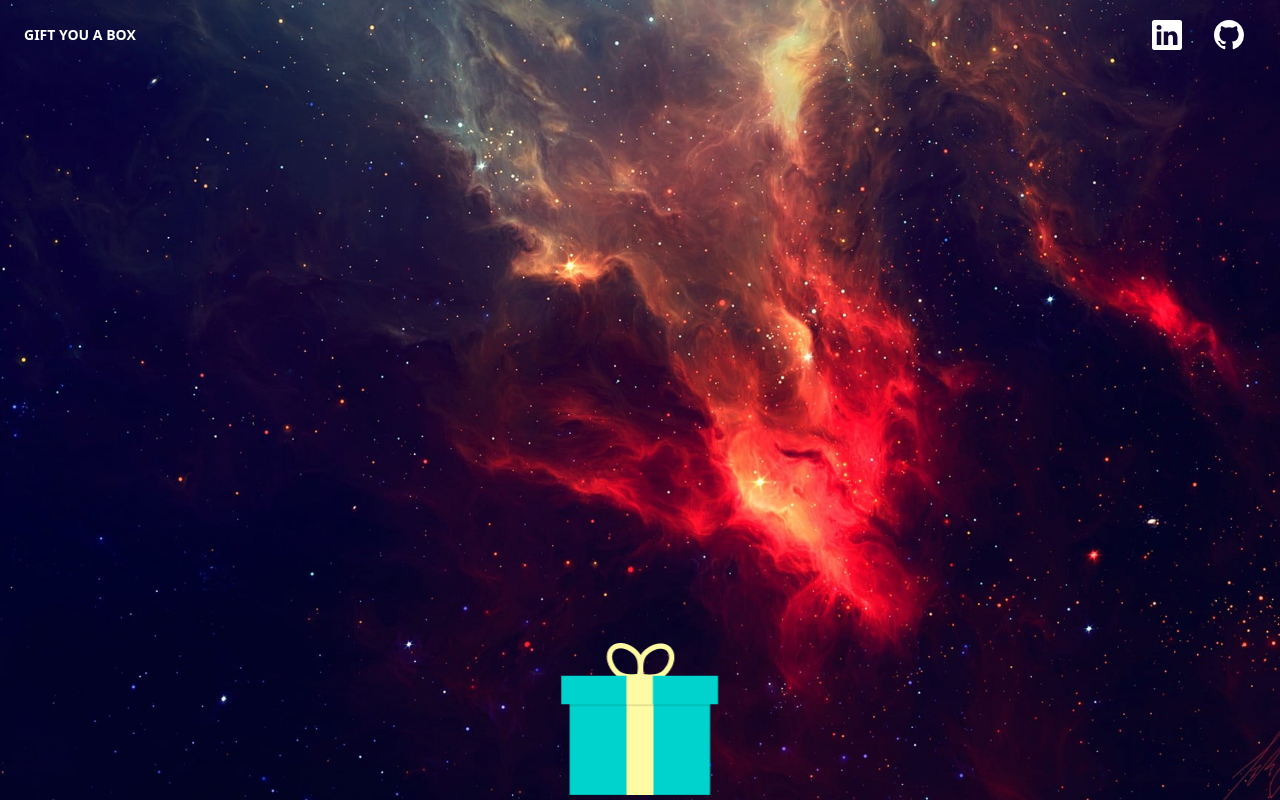
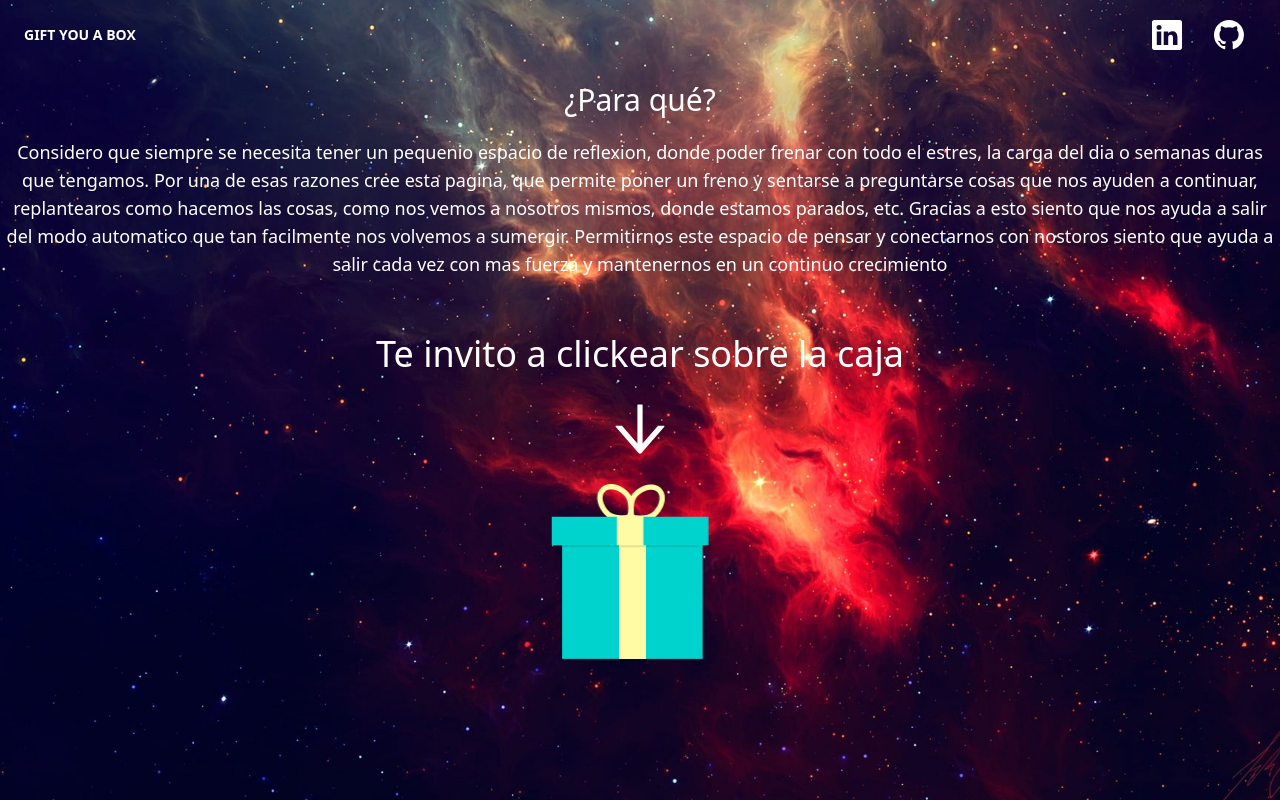
Before and after one commit to PedroAgustinBauso/A-Box-Moment, a React (Create React App) app: page / in a window 1280 px wide. Built offline with nearby package versions, Linux system fonts and the light colour scheme.

Commit message:
MVP casi listo

```diff
--- a/src/Common/Preguntas.json
+++ b/src/Common/Preguntas.json
@@ -1,5 +1,5 @@
 [
     {
-        "preguntas": ["¿Qué deseas?","¿Cuál es la experiencia que quieres crear?","¿Qué pasa si no funciona como a ti te gustaría?","¿Qué harás si las cosas no salen bien?"]
+        "preguntas": ["¿Qué deseas?","¿Cuál es la experiencia que quieres crear?","¿Qué pasa si no funciona como a ti te gustaría?","¿Qué harás si las cosas no salen bien?","¿Vives o sobrevives?","¿Quién eres?","¿Para qué estás aquí?","¿Hacia dónde te quisieras dirigir?","¿Crees en ti?","¿Cuáles son tus autoexigencias?","¿Hay algo que te gustaría hacer pero no te atreves?","¿Qué es importante para ti?","¿Estás satisfecho contigo mismo?","¿En qué medida controlas el curso que toma tu vida?"]
     }
 ]
--- a/src/Components/GiftBox/GiftAnimationBox.js
+++ b/src/Components/GiftBox/GiftAnimationBox.jsx
@@ -1,23 +1,18 @@
-import React, { useEffect, useReducer, useRef, useState } from "react";
+import React, { useEffect, useReducer, useRef } from "react";
 import "./style.css";
 
 import box from "../../img/BoxBottom.png";
 import boxLid from "../../img/boxTop.png";
 import Swal from "sweetalert2";
 import withReactContent from "sweetalert2-react-content";
-
-// import kuku from "./images/jump-character.png";
-// import ConfettiGenerator from "./CanvasConfetti";
-// import Confetti from "./confetti/Confetti";
-
 import Preguntas from "../../Common/Preguntas.json"
 
 const init_state = {
   move: "move",
-  jump: "",
   rotated: "",
   rotating: "",
 };
+
 
 export default function GiftBoxAnimation() {
 
@@ -26,7 +21,6 @@ export default function GiftBoxAnimation() {
   },[])
 
   const refOne = useRef(null)
-
 
   const [state, setState] = useReducer(
     (state, new_state) => ({
@@ -39,24 +33,24 @@ export default function GiftBoxAnimation() {
   function handleClickAway(e) {
     if(!refOne.current.contains(e.target)){
       setState(init_state)
-      console.log('Esta clickeando fuera')
     }
   }
 
-  const { move, rotating, rotated, jump } = state;
+  const { move, rotating, rotated } = state;
 
   function animate() {
     let isDone = rotated === "rotated" ? true : false;
 
     if (!isDone) {
       setState({ rotating: "rotating" });
-      mostrarAlerta()
+
       setTimeout(() => {
-        setState({ jump: "jump" });
-      }, 300);
+        mostrarAlerta()
+      }, 100);
+
       setTimeout(() => {
         setState({ rotated: "rotated" });
-      }, 1000);
+      }, 500);
     } else {
       setState(init_state);
     }
@@ -64,14 +58,19 @@ export default function GiftBoxAnimation() {
     setState({ move: moving });
   }
 
+
+
   const MySwal = withReactContent(Swal);
   function mostrarAlerta() {
+    const random = () => Math.floor(Math.random() * Preguntas[0].preguntas.length);
     MySwal.fire({
-      title: Preguntas[0].preguntas,
+      title: Preguntas[0].preguntas[random()],
       width: 600,
       padding: "3em",
       color: "#716add",
       background: "#fff",
+      confirmButtonText:"Ok",
+      // confirmButtonColor:"red",
       backdrop: `
       rgba(0,0,0,0.4)
       left top
@@ -82,17 +81,17 @@ export default function GiftBoxAnimation() {
 
   return (
     <div className="App">
-      {/* <Confetti open={jump === "jump"} /> */}
-      <div className="img-container"ref={refOne}>
-        {/* <img className={`kuku ${jump}`} src={kuku} alt="kuku" /> */}
-        <button className="box" onClick={() => animate()}>
-          <img src={box} alt="box" />
-        </button>
+      <div className="img-container "ref={refOne}>
         <img
           className={`lid ${move} ${rotating} ${rotated}`}
           src={boxLid}
           alt="box-lid"
+          style={{marginBottom:"-4px"}}
         />
+        <button className="box pt-14 items-center" onClick={() => animate()}>
+          <img src={box} alt="box" />
+        </button>
+
       </div>
     </div>
   );
--- a/src/Components/GiftBox/style.css
+++ b/src/Components/GiftBox/style.css
@@ -3,73 +3,62 @@
     border: 0;
     margin: 0;
     padding: 0;
-    position: absolute;
+    /* position: absolute; */
     left: 50%;
-    transform: translate(-50%);
+    /* transform: translate(-50%); */
     bottom: 0;
     cursor: pointer;
     outline: none;
   }
 
-  .box img {
-    margin: 5px;
+
+  .lid {
+    /* position: absolute; */
+    left: 50%;
+    transform: translate(-50);
+    /* bottom: 5.8em; */
   }
 
-  .kuku {
-    position: absolute;
-    left: 50%;
-    transform: translate(-50%);
-    bottom: 0;
-    z-index: -1;
-  }
-
-  .lid {
-    position: absolute;
-    left: 50%;
-    transform: translate(-50%);
-    bottom: 5.8em;
-  }
-
-  .jump {
+  /* .jump {
     animation: 1s jump infinite alternate;
-  }
+  } */
 
   .move {
     animation: 1s wiggle infinite linear;
   }
 
-  .rotating {
+  /* .rotating {
     animation: 1s rotating;
   }
 
   .rotated {
     transform: rotate(145deg) translate(-70%, -170px);
-  }
+  } */
 
   @keyframes wiggle {
     10%,
     90% {
-      transform: translate(-50%) translate3d(-1px, 0, 0);
+      transform: translate(-5%) translate3d(-1px, 0, 0);
     }
 
     20%,
     80% {
-      transform: translate(-50%) translate3d(2px, 0, 0);
+      transform: translate(-5%) translate3d(2px, 0, 0);
     }
 
     30%,
     50%,
     70% {
-      transform: translate(-50%) translate3d(-4px, 0, 0);
+      transform: translate(-5%) translate3d(-4px, 0, 0);
     }
 
     40%,
     60% {
-      transform: translate(-50%) translate3d(4px, 0, 0);
+      transform: translate(-5%) translate3d(4px, 0, 0);
     }
   }
 
-  @keyframes rotating {
+  /* @keyframes rotating {
     0% {
       transform: rotate(0deg) translate(-50%, 0);
     }
@@ -77,13 +66,13 @@
     100% {
       transform: rotate(145deg) translate(-70%, -170px);
     }
-  }
+  } */
 
-  @keyframes jump {
+  /* @keyframes jump {
     from {
       bottom: 0;
     }
     to {
       bottom: 20em;
     }
-  }
+  } */
--- a/src/Components/NavBar.jsx
+++ b/src/Components/NavBar.jsx
@@ -11,19 +11,20 @@ const NavBar = () => {
       <nav className="relative flex flex-wrap items-center justify-between px-2 py-3 bg-transparent mb-3">
         <div className="container px-4 mx-auto flex flex-wrap items-center justify-between">
           <div className="w-full relative flex justify-between lg:w-auto lg:static lg:block lg:justify-start">
-            <a
+            {/* <a
               className="text-sm font-bold leading-relaxed inline-block mr-4 py-2 whitespace-nowrap uppercase text-white"
-              href="#pablo"
+              href=""
             >
               Gift you a box
-            </a>
+            </a> */}
+            <h3 className="text-sm font-bold leading-relaxed inline-block mr-4 py-2 whitespace-nowrap uppercase text-white">Gift you a box</h3>
             <button
               className="text-white cursor-pointer text-xl leading-none px-3 py-1 border border-solid border-transparent rounded bg-transparent block lg:hidden outline-none focus:outline-none"
               type="button"
               onClick={() => setNavbarOpen(!navbarOpen)}
             >
-              <svg xmlns="http://www.w3.org/2000/svg" fill="none" viewBox="0 0 24 24" stroke-width="1.5" stroke="currentColor" class="w-8 h-8">
-              <path stroke-linecap="round" stroke-linejoin="round" d="M8.25 6.75h12M8.25 12h12m-12 5.25h12M3.75 6.75h.007v.008H3.75V6.75zm.375 0a.375.375 0 11-.75 0 .375.375 0 01.75 0zM3.75 12h.007v.008H3.75V12zm.375 0a.375.375 0 11-.75 0 .375.375 0 01.75 0zm-.375 5.25h.007v.008H3.75v-.008zm.375 0a.375.375 0 11-.75 0 .375.375 0 01.75 0z" />
+              <svg xmlns="http://www.w3.org/2000/svg" fill="none" viewBox="0 0 24 24" strokeWidth="1.5" stroke="currentColor" className="w-8 h-8">
+              <path strokeLinecap="round" strokeLinejoin="round" d="M8.25 6.75h12M8.25 12h12m-12 5.25h12M3.75 6.75h.007v.008H3.75V6.75zm.375 0a.375.375 0 11-.75 0 .375.375 0 01.75 0zM3.75 12h.007v.008H3.75V12zm.375 0a.375.375 0 11-.75 0 .375.375 0 01.75 0zm-.375 5.25h.007v.008H3.75v-.008zm.375 0a.375.375 0 11-.75 0 .375.375 0 01.75 0z" />
               </svg>
               <i className="fas fa-bars"></i>
             </button>
--- a/src/Pages/HomePage.jsx
+++ b/src/Pages/HomePage.jsx
@@ -1,15 +1,47 @@
-import React from 'react'
-import NavBar from '../Components/NavBar'
-import GiftAnimationBox from '../Components/GiftBox/GiftAnimationBox'
-import background from "../img/background.jpg"
+import React from "react";
+import NavBar from "../Components/NavBar";
+import GiftAnimationBox from "../Components/GiftBox/GiftAnimationBox";
+import background from "../img/background.jpg";
+import { AiOutlineArrowDown } from "react-icons/ai"
 
 const HomePage = () => {
   return (
-    <div style={{ backgroundImage: `url(${background})`,height:"100vh", width:"100wh", backgroundPosition: "center",backgroundRepeat:"no-repeat", backgroundSize: "cover"}}>
+    <div className="h-screen"
+      style={{
+        backgroundImage: `url(${background})`,
+        height: "100vh",
+        width: "100wh",
+        backgroundPosition: "center",
+        backgroundRepeat: "no-repeat",
+        backgroundSize: "cover",
+        backgroundAttachment: "fixed",
+      }}
+    >
+      <div className="container">
         <NavBar />
-        <GiftAnimationBox />
+        <div className="flex flex-col items-center">
+          <h1 className="text-white text-center text-3xl">¿Para qué?</h1>
+          <p className="text-white text-center mt-5 text-lg">
+            Considero que siempre se necesita tener un pequenio espacio de
+            reflexion, donde poder frenar con todo el estres, la carga del dia o
+            semanas duras que tengamos. Por una de esas razones cree esta
+            pagina, que permite poner un freno y sentarse a preguntarse cosas
+            que nos ayuden a continuar, replantearos como hacemos las cosas,
+            como nos vemos a nosotros mismos, donde estamos parados, etc.
+            Gracias a esto siento que nos ayuda a salir del modo automatico que
+            tan facilmente nos volvemos a sumergir. Permitirnos este espacio de
+            pensar y conectarnos con nostoros siento que ayuda a salir cada vez
+            con mas fuerza y mantenernos en un continuo crecimiento
+          </p>
+          <h3 className="text-white text-center mt-14 text-4xl">
+            Te invito a clickear sobre la caja
+          </h3>
+          <p className="text-white text-center mt-5 mb-5"> <AiOutlineArrowDown size={70} /></p>
+            <GiftAnimationBox />
+        </div>
+      </div>
     </div>
-  )
-}
+  );
+};
 
-export default HomePage
+export default HomePage;
--- a/tailwind.config.js
+++ b/tailwind.config.js
@@ -5,6 +5,9 @@ module.exports = {
   ],
   theme: {
     extend: {},
+    container: {
+      center: true,
+    },
   },
   plugins: [],
 }
```
